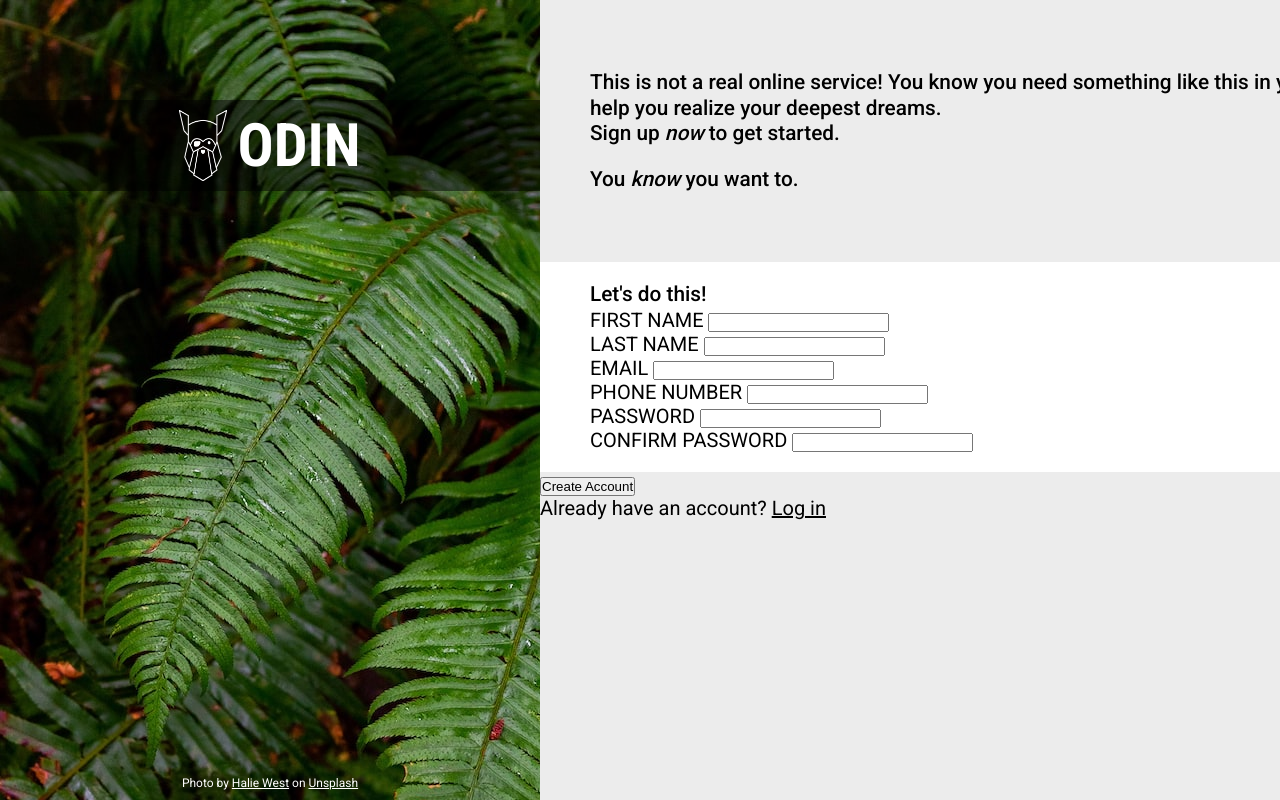
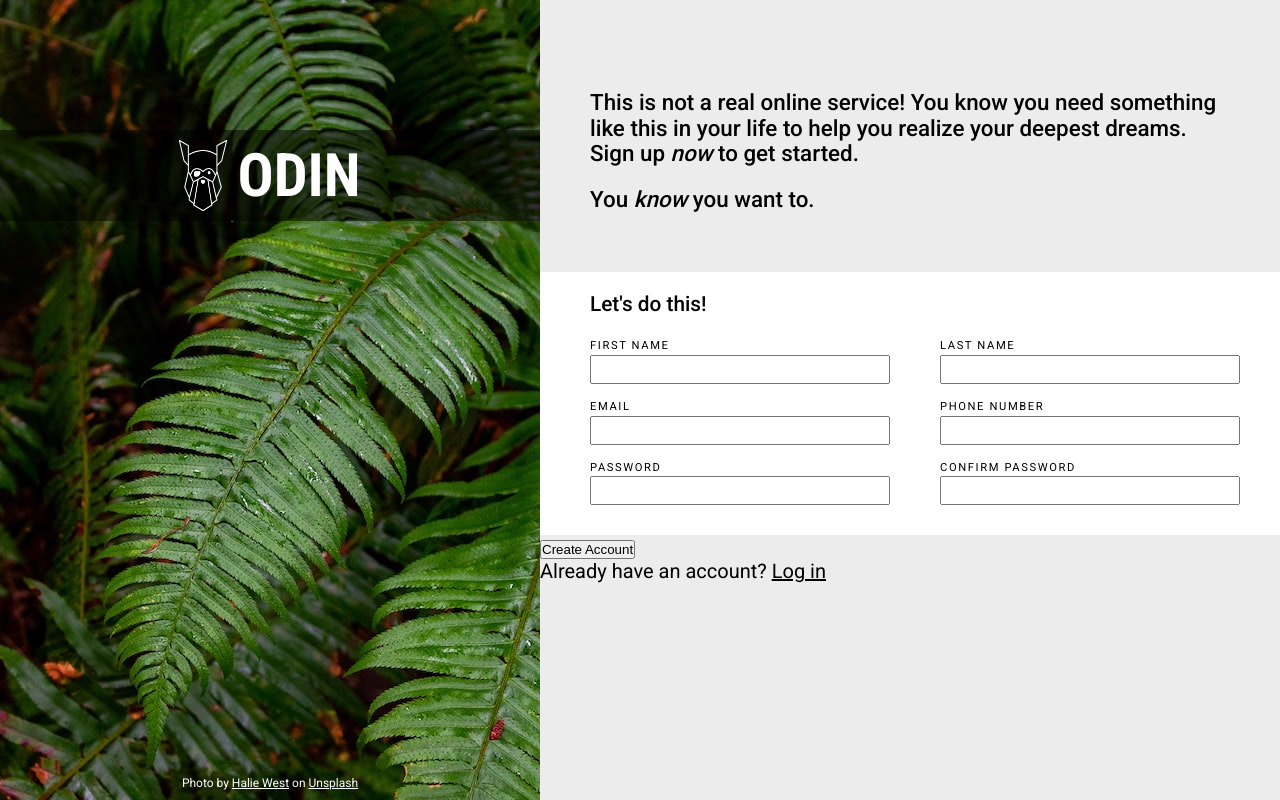
Before and after one commit to naomichoe/signup-form, a plain HTML site: page index.html in a window 1280 px wide. Shown: the top 800 px of the page. Drawn offline with Linux system fonts and the light colour scheme.

Commit message:
Finished styling mid section except js

```diff
--- a/index.html
+++ b/index.html
@@ -23,8 +23,8 @@
                 <p>You <em>know</em> you want to.</p>
             </div>
             <div class="mid-section form">
+                <p>Let's do this!</p>
                 <form action="/some-server" method="post">
-                    <p>Let's do this!</p>
                     <div>
                         <label for="first_name">FIRST NAME</label>
                         <input type="text" id="first_name" name="first_name">
--- a/style.css
+++ b/style.css
@@ -3,6 +3,8 @@
 :root {
     --white: hsl(0, 0%, 100%);
     --light-gray: rgb(236, 236, 236);
+    --error-red: rgb(169, 1, 1);
+    --active-border: #6f94df;
 }
 
 * {
@@ -37,7 +39,7 @@ div.overlay-content {
     display: flex;
     justify-content: center;
     gap: 10px;
-    margin-top: 100px;
+    margin-top: 130px;
     padding: 10px 0;
     width: 100%;
     background-color: rgba(0, 0, 0, 0.5);
@@ -70,12 +72,12 @@ div.right-container {
 }
 
 div.top-section {
-    padding: 70px 50px;
+    padding: 90px 200px 60px 50px;
 }
 
 div.top-section p {
     font-weight: 500;
-    font-size: 1.3rem;
+    font-size: 1.4rem;
     line-height: 1.6rem;
 }
 
@@ -86,11 +88,48 @@ div.top-section p:last-child {
 div.mid-section {
     background-color: var(--white);
     width: 100%;
-    padding: 20px 50px;
+    padding: 20px 0 30px 50px;
+    display: flex;
+    flex-direction: column;
 }
 
 div.mid-section p {
     font-weight: 500;
     font-size: 1.3rem;
     line-height: 1.6rem;
+    padding-bottom: 20px;
 }
+
+div.mid-section > form {
+    display: grid;
+    grid-template-columns: repeat(2, 300px);
+    gap: 15px 50px;
+}
+
+form > div {
+    display: flex;
+    flex-direction: column;
+}
+
+label {
+    font-size: .7rem;
+    letter-spacing: .1rem;
+    line-height: 1.05rem;
+}
+
+input {
+    padding: 5px 5px;
+}
+
+input:invalid {
+    border: none;
+    outline: .02rem solid var(--error-red);
+    border-radius: 2px;
+}
+
+input:focus {
+    border: none;
+    outline: .07rem solid var(--active-border);
+    border-radius: 2px;
+    box-shadow: 3px 3px 3px rgba(0, 0, 0, .2)
+}
```
